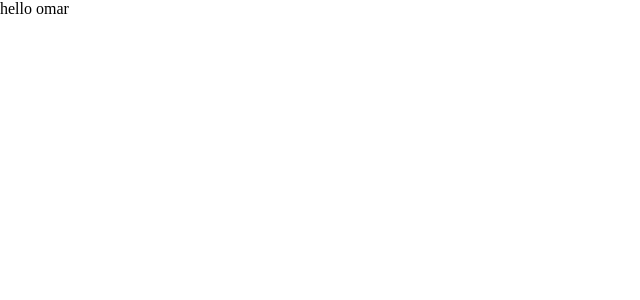
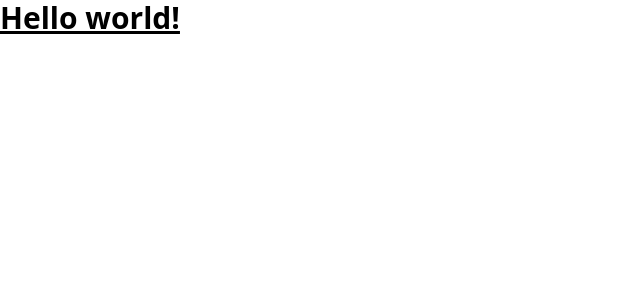
Before and after one commit to omarsalem7/shopping-cart-ts, a React (Vite) app: page / in a window 1280 px wide. Shown: the top 300 px of the page, without its empty margins (0-640 px from the left). Built offline with nearby package versions, Linux system fonts and the light colour scheme.

Commit message:
Add tailwind css to the project

```diff
--- a/package.json
+++ b/package.json
@@ -16,6 +16,9 @@
     "@types/react": "^18.0.15",
     "@types/react-dom": "^18.0.6",
     "@vitejs/plugin-react": "^2.0.0",
+    "autoprefixer": "^10.4.8",
+    "postcss": "^8.4.14",
+    "tailwindcss": "^3.1.7",
     "typescript": "^4.6.4",
     "vite": "^3.0.0"
   }
--- /dev/null
+++ b/postcss.config.cjs
@@ -0,0 +1,6 @@
+module.exports = {
+  plugins: {
+    tailwindcss: {},
+    autoprefixer: {},
+  },
+}
--- a/src/App.tsx
+++ b/src/App.tsx
@@ -1,7 +1,7 @@
 import './App.css';
 
 function App() {
-  return <div className="App">hello omar</div>;
+  return <h1 className="text-3xl font-bold underline">Hello world!</h1>;
 }
 
 export default App;
--- a/src/index.css
+++ b/src/index.css
@@ -1,3 +1,7 @@
+@tailwind base;
+@tailwind components;
+@tailwind utilities;
+
 body {
   margin: 0;
   padding: 0;
--- /dev/null
+++ b/tailwind.config.cjs
@@ -0,0 +1,8 @@
+/** @type {import('tailwindcss').Config} */
+module.exports = {
+  content: ['./src/**/*.{js,jsx,ts,tsx}'],
+  theme: {
+    extend: {},
+  },
+  plugins: [],
+};
```
Also changed, not shown: 1 other file (tests, documents, lock files or other folders).
